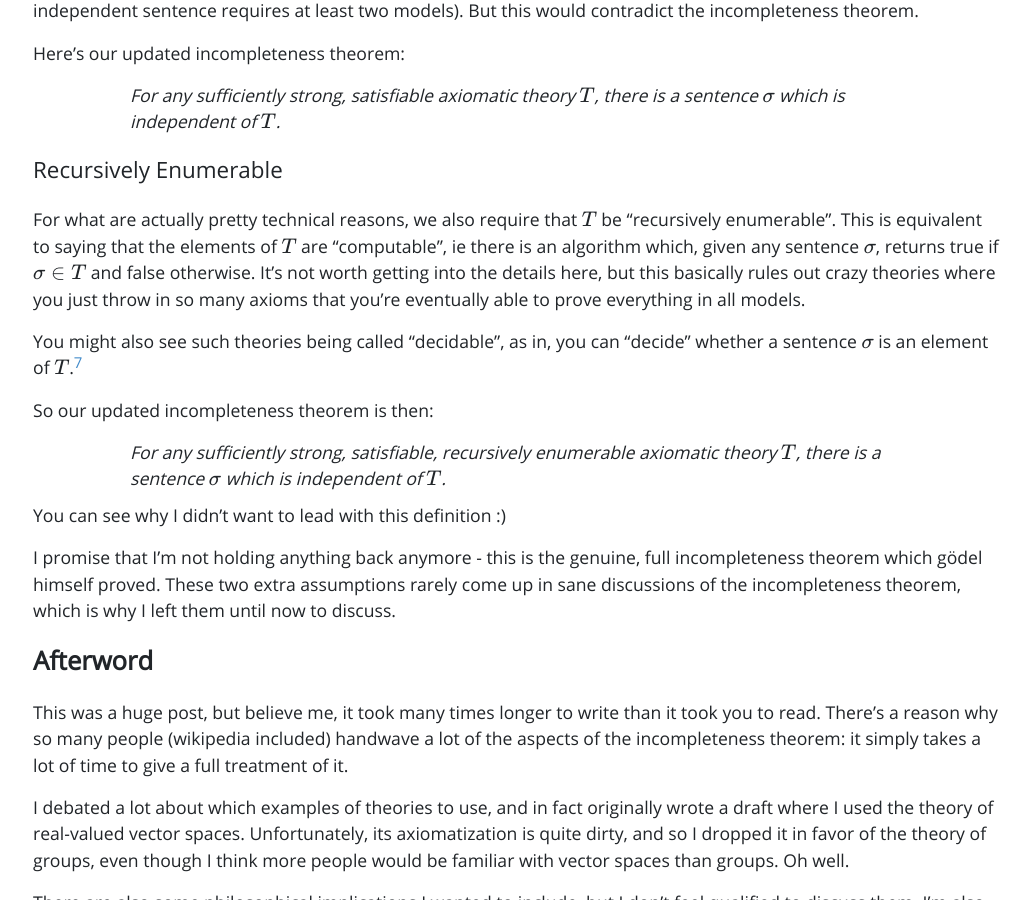
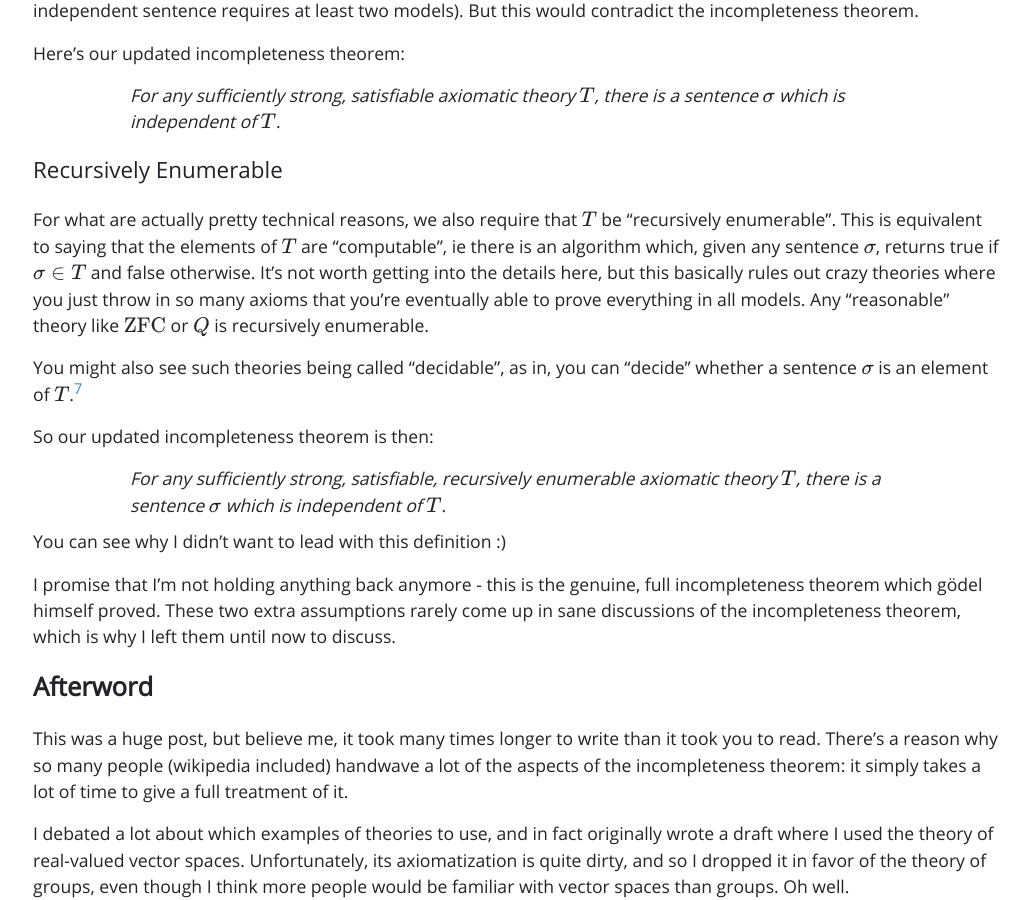
Before and after one commit to Liam-DeVoe/liam-devoe.github.io, a Jekyll site: the page built from _posts/2022-01-01-godels-incompleteness-theorem.md, in a window 1280 px wide and 900 px high, scrolled down 8707 px. Shown: the whole window, without its empty margins (122-1153 px from the left). Built offline with Jekyll 4.4.1, drawn with Linux system fonts in a browser that asks for light colours; nearby versions of some CDN libraries; some web fonts are replaced; formulas are drawn with MathJax 3.

Commit message:
clarify r.e.

```diff
--- a/_posts/2022-01-01-godels-incompleteness-theorem.md
+++ b/_posts/2022-01-01-godels-incompleteness-theorem.md
@@ -205,7 +205,7 @@ Here's our updated incompleteness theorem:
 
 ## Recursively Enumerable
 
-For what are actually pretty technical reasons, we also require that $T$ be "recursively enumerable". This is equivalent to saying that the elements of $T$ are "computable", ie there is an algorithm which, given any sentence $\sigma$, returns true if $\sigma \in T$ and false otherwise. It's not worth getting into the details here, but this basically rules out crazy theories where you just throw in so many axioms that you're eventually able to prove everything in all models.
+For what are actually pretty technical reasons, we also require that $T$ be "recursively enumerable". This is equivalent to saying that the elements of $T$ are "computable", ie there is an algorithm which, given any sentence $\sigma$, returns true if $\sigma \in T$ and false otherwise. It's not worth getting into the details here, but this basically rules out crazy theories where you just throw in so many axioms that you're eventually able to prove everything in all models. Any "reasonable" theory like $\text{ZFC}$ or $Q$ is recursively enumerable.
 
 You might also see such theories being called "decidable", as in, you can "decide" whether a sentence $\sigma$ is an element of $T$.[^7]
 
```
